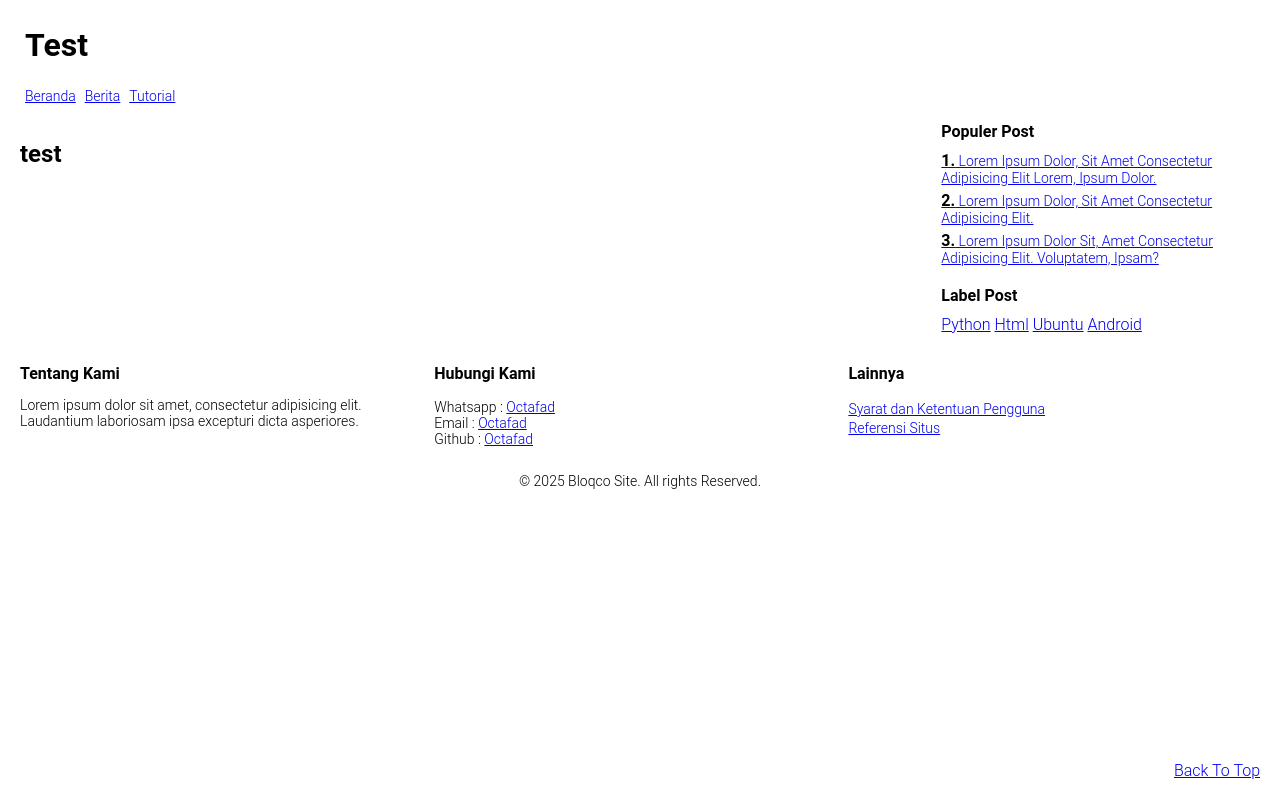
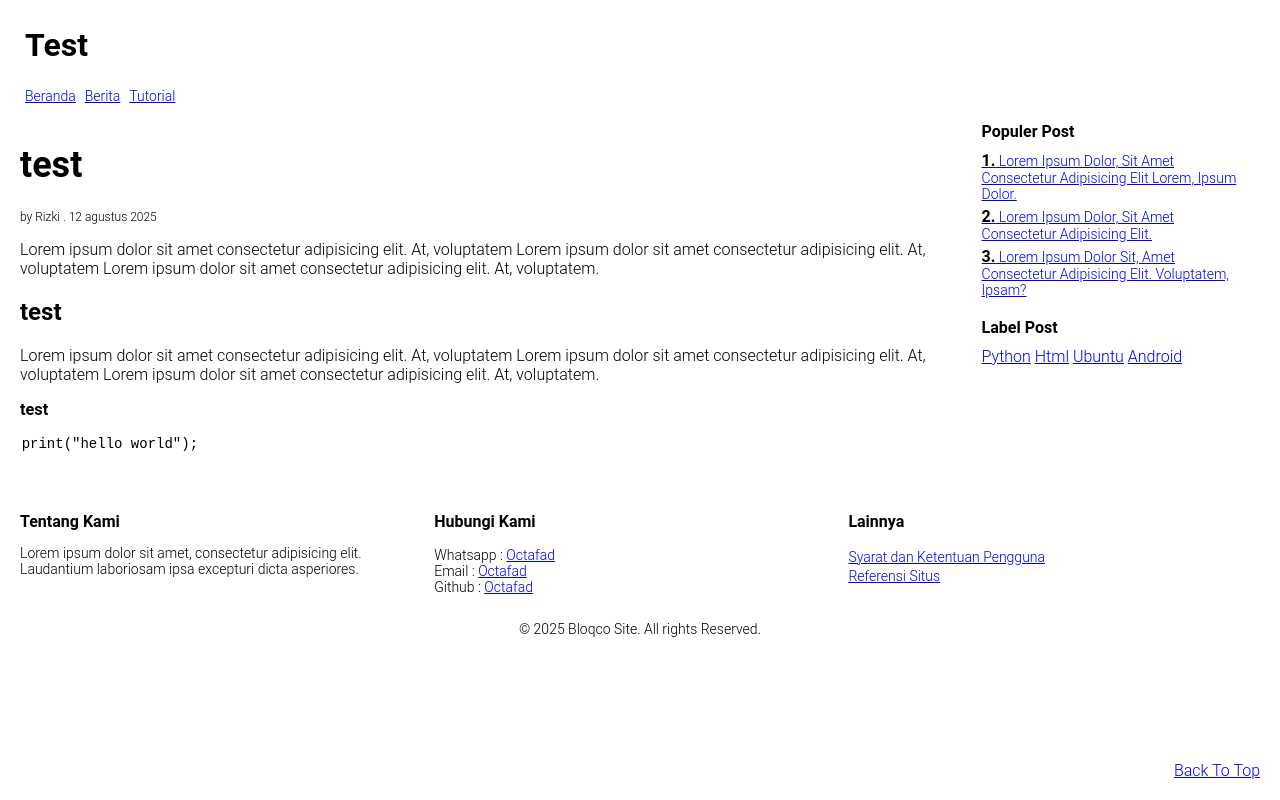
Before and after one commit to gapdaring/gapdaring.github.io, a plain HTML site: page asset/content/test.html in a window 1280 px wide. Drawn offline with Linux system fonts and the light colour scheme.

Commit message:
Add files via upload

```diff
--- a/asset/content/test.html
+++ b/asset/content/test.html
@@ -6,6 +6,7 @@
     <title>test</title>
     <link rel="shortcut icon" href="/asset/img/logo.svg" type="image/x-icon">
     <link rel="stylesheet" href="/asset/css/main.css">
+    <link rel="stylesheet" href="/asset/css/content.css">
 </head>
 <body>
     <header class="header">
@@ -19,11 +20,51 @@
         </div>
     </header>
     <main class="main">
+        <!-- Main Content section -->
         <div class="main_content">
-            <div class="main_post_content">
-                <h2>test</h2>
+            <!-- Main post section -->
+            <div class="main_content_post">
+                <div class="content_post_title">
+                    <h1>test</h1>
+                </div>
+                <div class="content_post_date">
+                    <span>by Rizki . 12 agustus 2025</span>
+                </div>
+                <div class="content_post_paragraf">
+                    <p>
+                        Lorem ipsum dolor sit amet consectetur
+                        adipisicing elit. At, voluptatem
+                        Lorem ipsum dolor sit amet consectetur
+                        adipisicing elit. At, voluptatem
+                        Lorem ipsum dolor sit amet consectetur
+                        adipisicing elit. At, voluptatem.
+                    </p>
+                </div>
+                <div class="content_post_sub_title_1">
+                    <h2>test</h2>
+                </div>
+                <div class="content_post_paragraf">
+                    <p>
+                        Lorem ipsum dolor sit amet consectetur
+                        adipisicing elit. At, voluptatem
+                        Lorem ipsum dolor sit amet consectetur
+                        adipisicing elit. At, voluptatem
+                        Lorem ipsum dolor sit amet consectetur
+                        adipisicing elit. At, voluptatem.
+                    </p>
+                </div>
+                <div class="content_post_sub_title_2">
+                    <h3>test</h3>
+                </div>
 
+                <div class="content_post_code">
+                    <pre>
+                        print("hello world");
+                    </pre>
+                </div>
             </div>
+
+            <!-- Main Sidebar Section -->
             <div class="main_sidebar_content">
                 <div class="sidebar_content_populer">
                     <ul class="content_populer_list">
--- /dev/null
+++ b/asset/css/content.css
@@ -0,0 +1,19 @@
+.content_post_title {
+    font-size: 18px;
+}
+.content_post_date {
+    font-size: 12px;
+}
+.content_post_paragraf {
+    font-size: 16px;
+}
+.content_post_sub_title_1 {
+    font-size: 16px;
+}
+.content_post_sub_title_2 {
+    font-size: 14px;
+}
+.content_post_code {
+    font-size: 14px;
+    margin-left: -200px;
+}
```
Also changed, not shown: asset/css/main.css (line endings or trailing spaces), asset/img/logo.svg.
